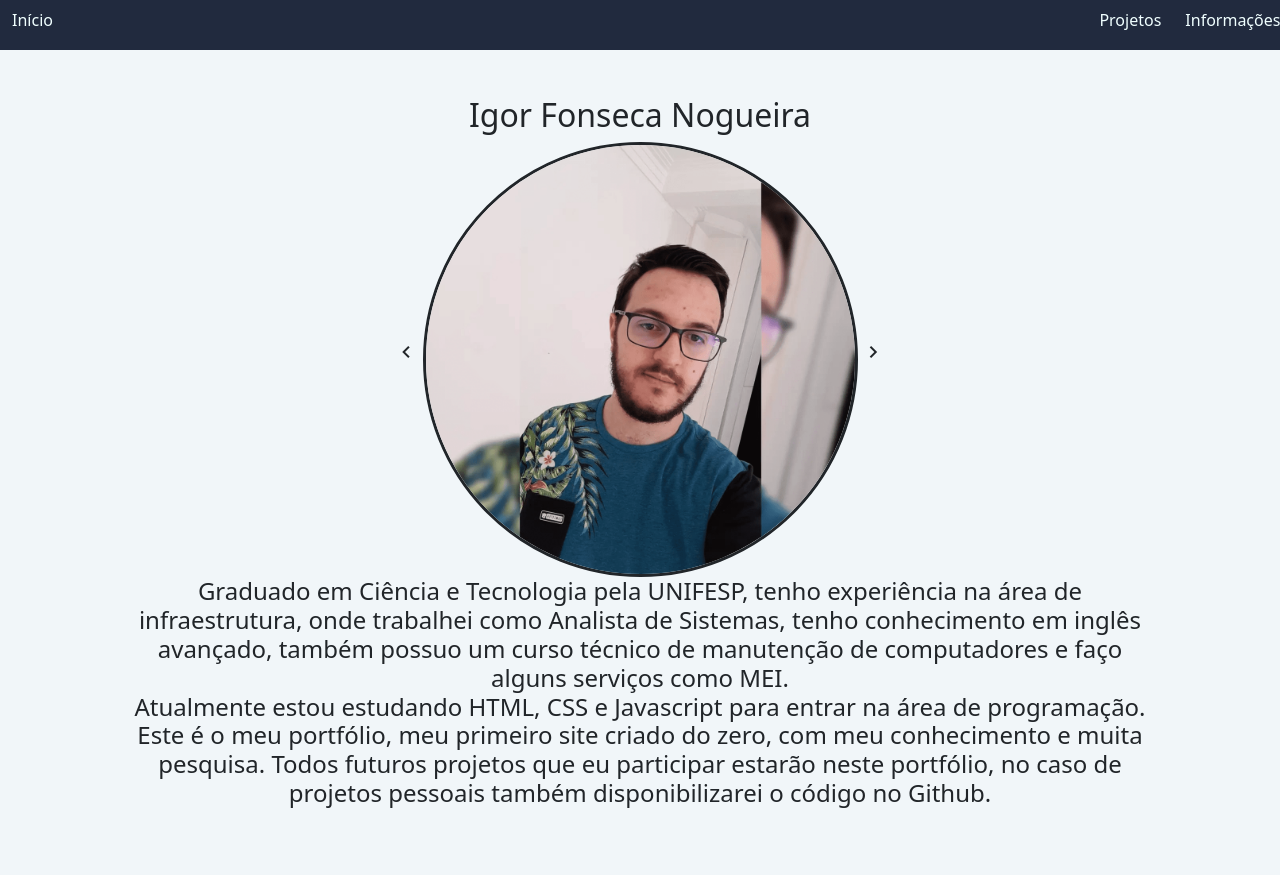
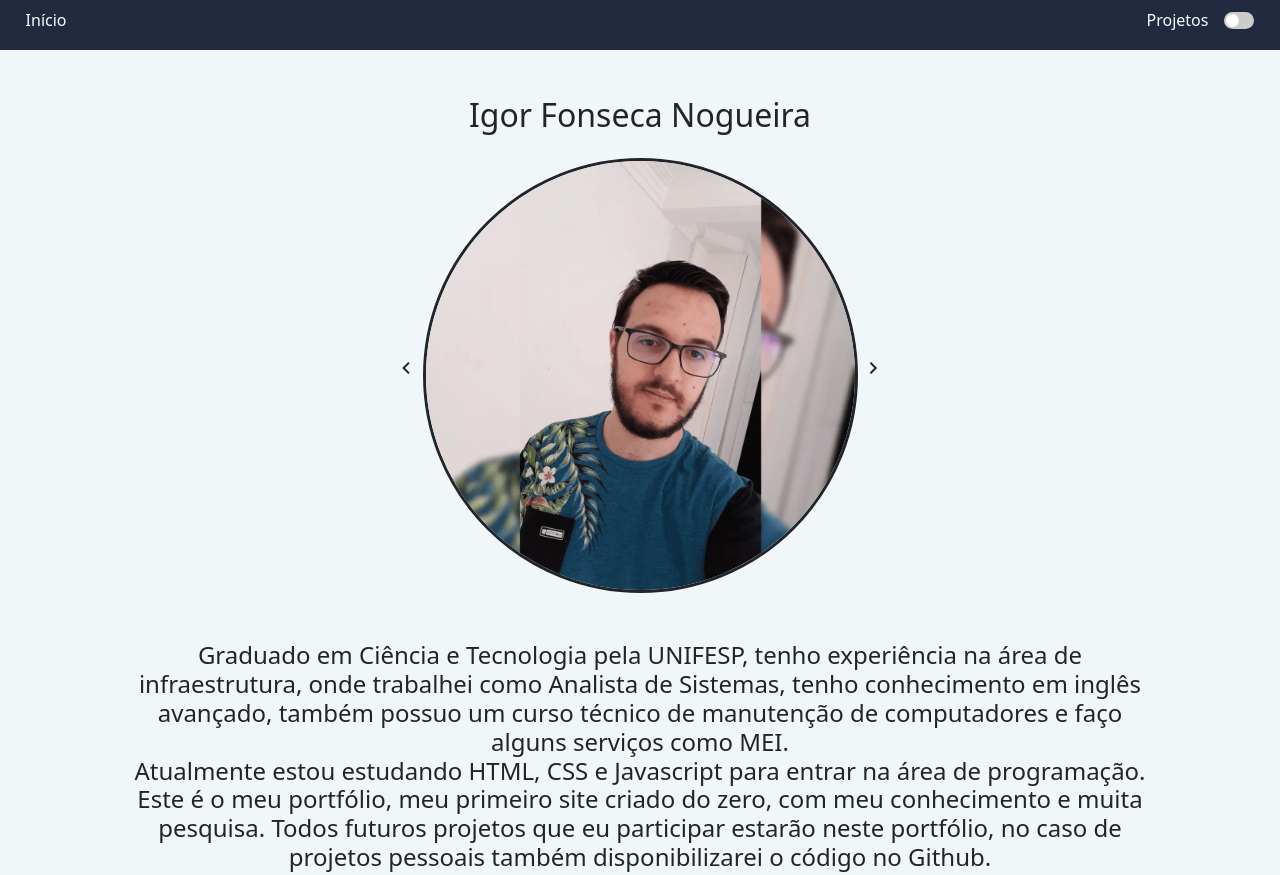
Before and after one commit to igorfnogueira/meuportfolio, a website: page index.html in a window 1280 px wide. Shown: the top 875 px of the page. Drawn offline with nearby package versions, Linux system fonts and the light colour scheme.

Commit message:
dark mode added

```diff
--- a/custom.css
+++ b/custom.css
@@ -1,24 +1,26 @@
 :root {
   --primarycolor: #212A3E;
-  --seconderycoloer:#394867;
+  --secondarycolor:#394867;
   --greycolor:#9BA4B5;
-  --backgroudcolor:#F1F6F9;
-
+  --backgroundcolor:#F1F6F9;
+  --teste: #0f131d;
 }
 header{
   background-color: var(--primarycolor);
-  justify-content: center;
+  /* justify-content: center; */
   position: fixed;
-  /* top: 0;
+    /* top: 0;
   left: 0; */
   width: 100%;
+
 }
 
 body{
-  background-color: var(--backgroudcolor);
+  background-color: var(--backgroundcolor);
 }
 a{
   text-decoration:none;
+
 }
 
 .h40{
@@ -33,10 +35,14 @@ a{
 .row{
   justify-content: center;
 }
+/* #bio,#projetos,a{
+  color: black;
+} */
 
-span {
+a, span {
   cursor: pointer;
 }
+
 
 footer{
 background-color: var(--primarycolor);
@@ -51,6 +57,82 @@ background-color: var(--primarycolor);
 color:white;
 }
 
-/* div{
-  border-style: solid;
-} */
+
+
+#inicioBtn{
+  position: fixed;
+  left: 2%;
+}
+
+#headerBtn{
+  display: flex;
+  position: fixed;
+right:2%;
+}
+
+
+
+
+/* The switch - the box around the slider */
+.switch {
+  position: relative;
+  display: inline-block;
+  width: 30px;
+  height: 17px;
+}
+
+
+/* Hide default HTML checkbox */
+.switch input {
+  opacity: 0;
+  width: 0;
+  height: 0;
+}
+
+/* The slider */
+.slider {
+  position: absolute;
+  cursor: pointer;
+  top: 0;
+  left: 0;
+  right: 0;
+  bottom: 0;
+  background-color: #ccc;
+  -webkit-transition: .4s;
+  transition: .4s;
+}
+
+.slider:before {
+  position: absolute;
+  content: "";
+  height: 13px;
+  width: 13px;
+  left: 2px;
+  bottom: 2px;
+  background-color: white;
+  -webkit-transition: .4s;
+  transition: .4s;
+}
+
+input:checked + .slider {
+  background-color: #565997;
+}
+
+input:focus + .slider {
+  box-shadow: 0 0 1px #565997;
+}
+
+input:checked + .slider:before {
+  -webkit-transform: translateX(13px);
+  -ms-transform: translateX(13px);
+  transform: translateX(13px);
+}
+
+/* Rounded sliders */
+.slider.round {
+  border-radius: 17px;
+}
+
+.slider.round:before {
+  border-radius: 50%;
+}
--- a/index.html
+++ b/index.html
@@ -19,20 +19,27 @@
 <body>
   <header>
     <div class="container-fluid">
-      <div class="row h40 pt-2">
-        <div class="col-4 text-start col-sm-2 col-xl-1 "> <a style="color: azure;" href="#bio">Início</a></div>
-        <div class="col-4 text-end col-sm-2 offset-sm-6 col-xl-1 offset-xl-9"><a style="color: azure;"" href="
-            #projetos">Projetos</a></div>
-        <div class="col-4 text-start col-sm-2 col-xl-1 "><a  onclick="trocarCor()" style="color: azure;" href="">Informações</a></div>
+      <div class="row h40 pt-2"><div>
+        <div id="inicioBtn"><a style="color: azure;" href="#bio">Início</a></div>
+        <div  id="headerBtn">
+          <div><a style="color: azure;" href="#projetos">Projetos</a></div>
+          <div class="ps-3 pt-1">
+              <label class="switch ">
+                <input onclick="trocarCor()" type="checkbox">
+                <span class="slider round"></span>
+              </label>
+            </div>
+        </div>
       </div>
     </div>
   </header>
   <div class="container text-center p-5" id="bio">
-    <h2 class="pt-5">Igor Fonseca Nogueira</h2>
+    <h2 class="pt-5 pb-3">Igor Fonseca Nogueira</h2>
+
     <span onclick="trocarFoto()" class="material-symbols-outlined">navigate_before</span>
-    <img class="img-fluid col-9 col-sm-8 col-md-7 col-xl-5" id="profile" src="/img/igor.png">
-    <span onclick="trocarFoto()" class="material-symbols-outlined"> navigate_next </span>
-    <h4>Graduado em Ciência e Tecnologia pela UNIFESP, tenho experiência na área de infraestrutura, onde trabalhei como
+    <img class="img-fluid col-9 col-sm-8 col-md-7 col-xl-5 " id="profile" src="/img/igor.png">
+    <span onclick="trocarFoto()" class="material-symbols-outlined "> navigate_next </span>
+    <h4 class="pt-5">Graduado em Ciência e Tecnologia pela UNIFESP, tenho experiência na área de infraestrutura, onde trabalhei como
       Analista de Sistemas, tenho conhecimento em inglês avançado, também possuo um curso técnico de manutenção de
       computadores e faço alguns serviços como MEI. <br> Atualmente estou estudando HTML, CSS e Javascript para entrar
       na área de programação. Este é o meu portfólio, meu primeiro site criado do zero, com meu conhecimento e muita
@@ -99,7 +106,7 @@
   <footer class="container-fluid" id="foot">
     <div class="row justify-content-end p-2">
       <a class="col-6 text-center" href="https://github.com/igorfnogueira" target="_blank"><i class="fa fa-github " style="font-size:25px;color:white"></i></a>
-      <a class="col-6 text-center" href="" target="_blank"><span class="material-symbols-outlined col-6 text-center" id="emailicon">
+      <a class="col-6 text-center" href="mailto:igor.fn20@gmail.com" target="_blank"><span class="material-symbols-outlined col-6 text-center" id="emailicon">
         mail</span></a>
     </div>
 
--- a/script.js
+++ b/script.js
@@ -1,8 +1,14 @@
 var imgAtual = '/img/igor.png'
 var imgAnterior = '/img/igor2.png'
 
-var corBackgroudAnterior='#9BA4B5'
-var corBackgroundAtual='#F1F6F9'
+
+
+var corBackgroundAnterior='#F1F6F9'
+var corBackgroundAtual='#212A3E'
+var corTextoAnterior='black'
+var corTextoAtual='white'
+var corHeaderAnterior='#212A3E'
+var corHeaderAtual='#0f131d'
 
 
 function trocarFoto() {
@@ -13,8 +19,29 @@ function trocarFoto() {
 }
 
 function trocarCor() {
-  document.getElementByquerySelector("body").style.color=corBackgroundAtual
+//  cor body
+  document.querySelector("body").style.backgroundColor=corBackgroundAtual
   let aux = corBackgroundAtual
   corBackgroundAtual = corBackgroundAnterior
   corBackgroundAnterior = aux
+
+
+
+  // cor texto
+  document.querySelector("#projetos").style.color=corTextoAtual
+  document.querySelector("#bio").style.color=corTextoAtual
+  // document.querySelector("a").style.color=corTextoAtual
+  let aux2 = corTextoAtual
+  corTextoAtual = corTextoAnterior
+  corTextoAnterior = aux2
+
+   //cor header e footer
+   document.querySelector("header").style.backgroundColor=corHeaderAtual
+   document.querySelector("footer").style.backgroundColor=corHeaderAtual
+   let aux3 = corHeaderAtual
+   corHeaderAtual = corHeaderAnterior
+   corHeaderAnterior = aux3
+
+
+
 }
```
